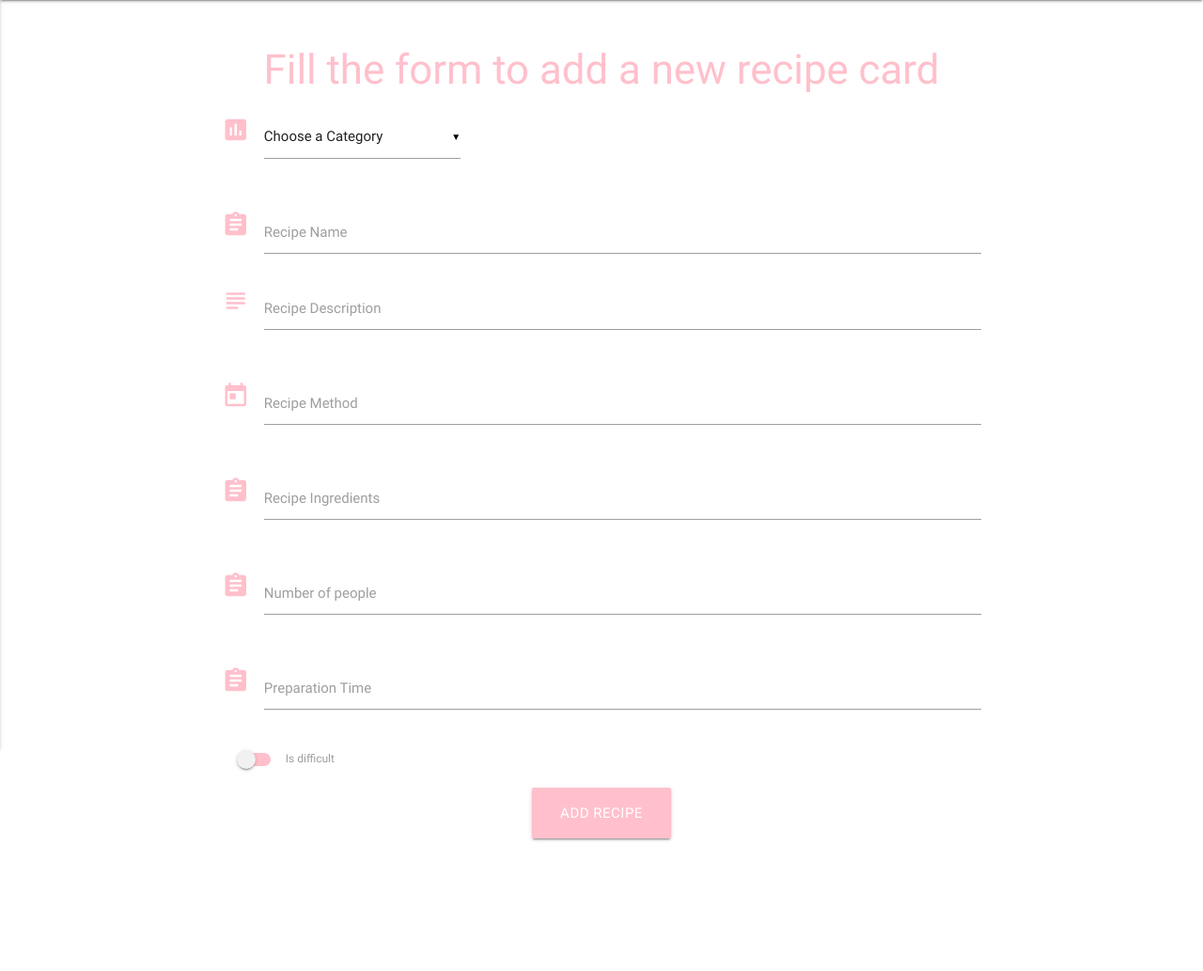
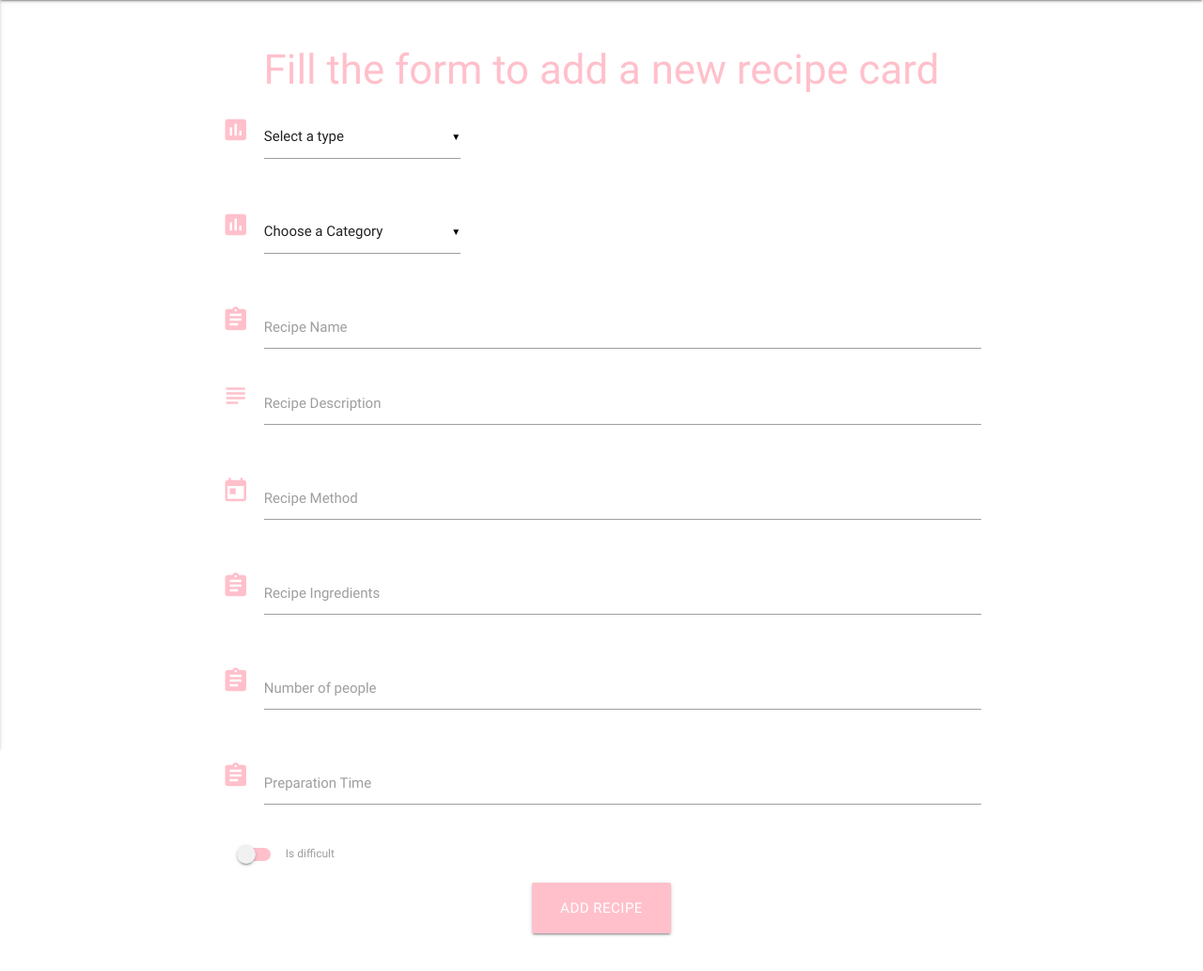
Before and after one commit to JihanePett/tbd-recipes, a Flask app: page /add_recipe in a window 1280 px wide. Shown: the part 64-1097 px from the top of the page at 94% size. Before the commit the page ends 959 px from the top, so only its background shows below. Run offline with Flask 2, Linux system fonts and the light colour scheme; data that the repository does not hold is empty; some libraries are stand-ins or nearby versions.

Commit message:
added a type collection

```diff
--- a/templates/addrecipe.html
+++ b/templates/addrecipe.html
@@ -9,11 +9,22 @@
     <h3 class="all-h3">Fill the form to add a new recipe card</h3>
     <div class="row">
       <form action="{{url_for('insert_recipe')}}" method="POST" class="col s8 offset-m2">
+            <div class="row">
+          <div class="input-field col s4">
+            <i class="material-icons prefix">poll</i>
+            <select id="type" name="type_select">
+            <option value="" disabled selected>Select a type</option>
+            {% for type in types %}
+            <option value="{{type.type_select}}">{{type.type_select}}</option>
+            {% endfor %}
+            </select>
+          </div>
+        </div>
       <div class="row">
           <div class="input-field col s4">
             <i class="material-icons prefix">poll</i>
-            <select id="category" name="category">
-            <option value="" disabled selected>Choose a Category</option>
+            <select id="category" name="category_name">
+            <option value="" disabled selected >Choose a Category</option>
             {% for cat in categories %}
             <option value="{{cat.category_name}}">{{cat.category_name}}</option>
             {% endfor %}
--- a/templates/base.html
+++ b/templates/base.html
@@ -47,6 +47,7 @@
       </div>
     </header>
 
+
       {% block content %} {% endblock %}
 
     <script src="https://cdnjs.cloudflare.com/ajax/libs/jquery/3.2.1/jquery.min.js"></script>
--- a/templates/homepage.html
+++ b/templates/homepage.html
@@ -23,14 +23,14 @@
                   href="{{url_for('add_category')}}"
                   class="waves-effect waves-light btn btn-small"
                   id="spices"
-                  >Check my Spices</a
+                  >Thermomix Recipes</a
                 >
                 <br />
                 <a
                   href="{{url_for('my_recipes')}}"
                   class="waves-effect waves-light btn btn-small"
                   id="recipes"
-                  >Check my Recipes</a
+                  >Non-Thermomix Recipes</a
                 >
               </div>
             </div>
```
Also changed, not shown: templates/editrecipe.html (+15 -1 lines), static/css/style.css (line endings or trailing spaces).
